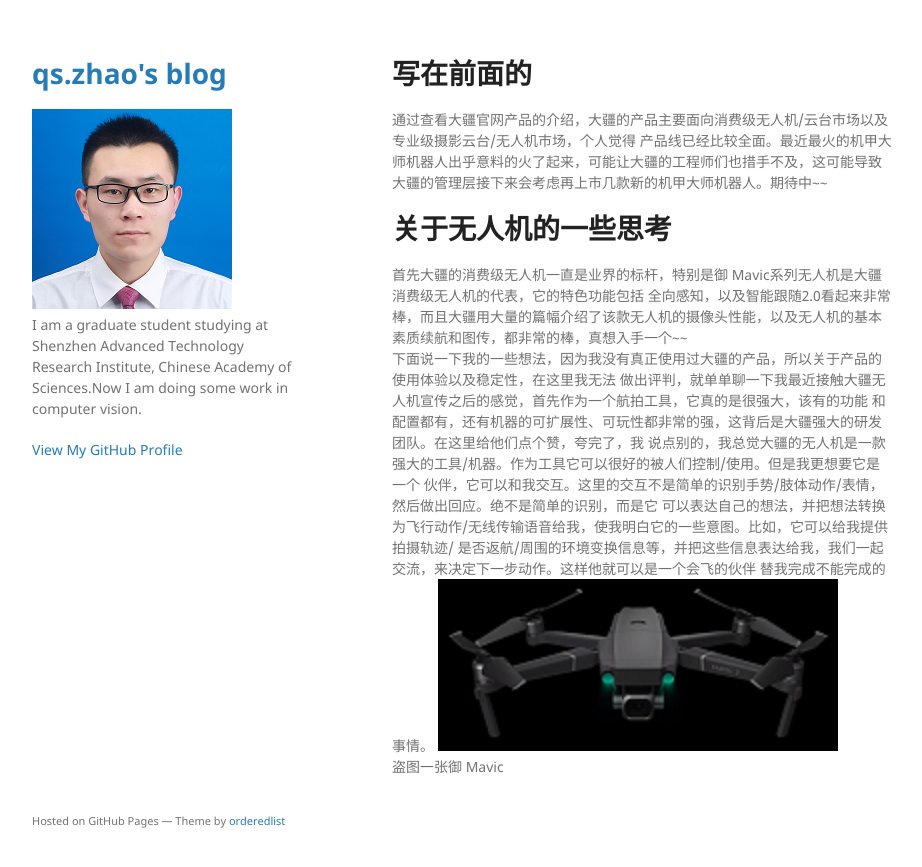
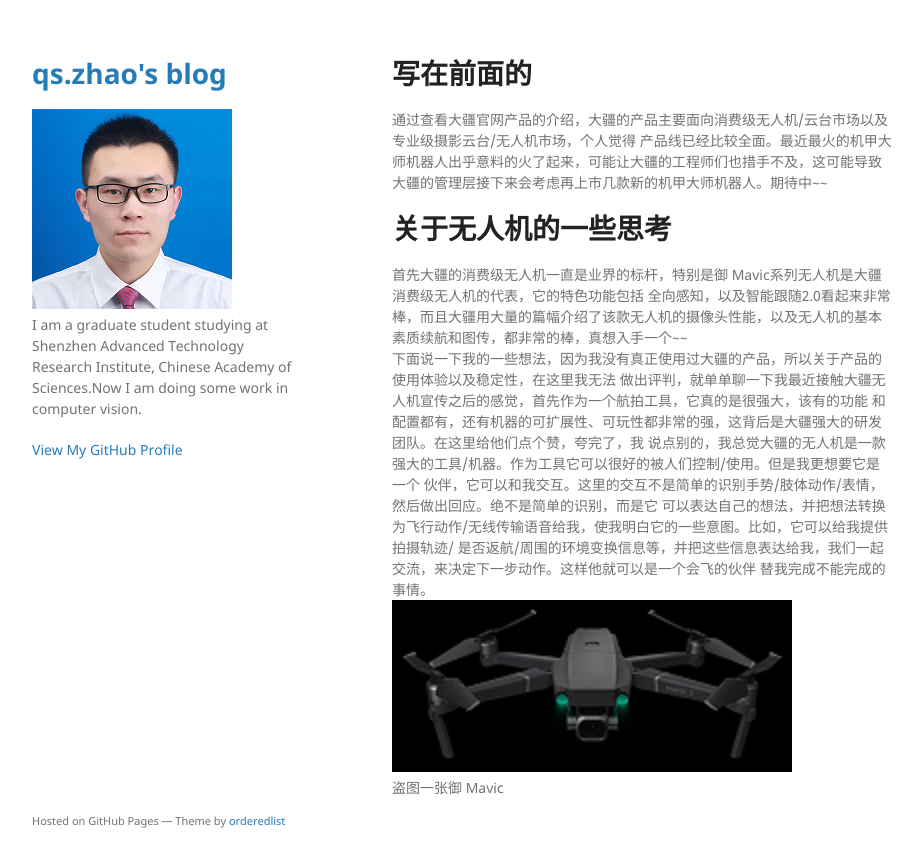
Before and after one commit to mengzhezhou/mengzhezhou.github.io, a Jekyll site: the page built from docs/dji production.md, in a window 1280 px wide. Shown: the top 867 px of the page, without its empty margins (178-1100 px from the left). Built offline with Jekyll 4.4.1, drawn with Linux system fonts in a browser that asks for light colours; our own code applies the rules of GitHub Pages for plain Markdown files.

Commit message:
add jekyll theme

```diff
--- a/docs/dji production.md
+++ b/docs/dji production.md
@@ -14,5 +14,5 @@
 可以表达自己的想法，并把想法转换为飞行动作/无线传输语音给我，使我明白它的一些意图。比如，它可以给我提供拍摄轨迹/
 是否返航/周围的环境变换信息等，并把这些信息表达给我，我们一起交流，来决定下一步动作。这样他就可以是一个会飞的伙伴
 替我完成不能完成的事情。
-<img width="400" height="172" src="/assets/img/Mavic.png" />
+<br><img width="400" height="172" src="/assets/img/Mavic.png" />
 <br>盗图一张御 Mavic
```
